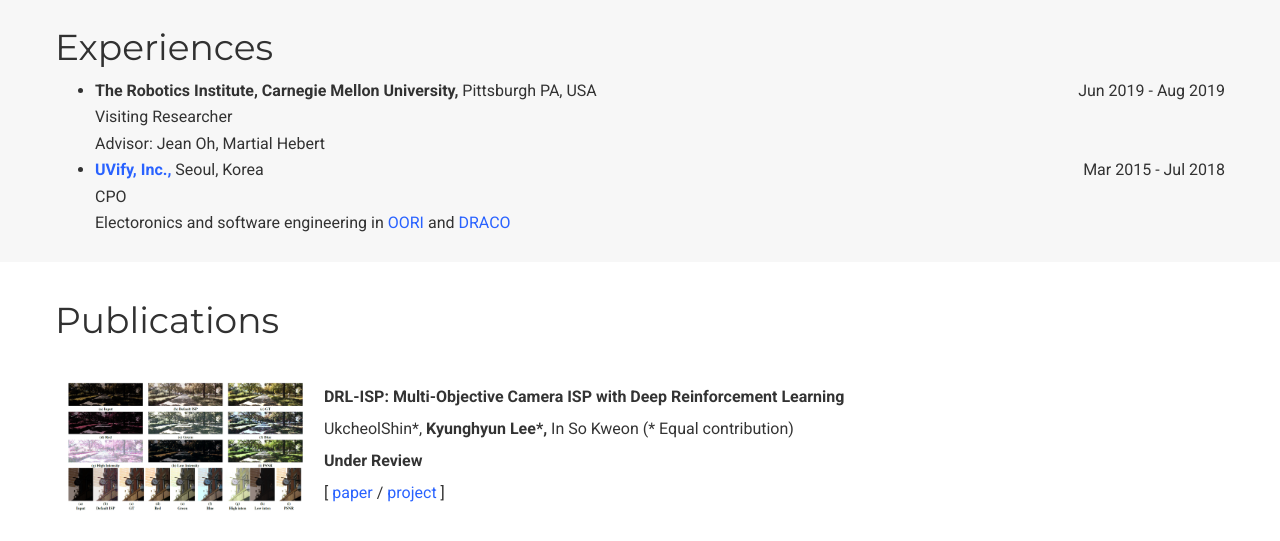
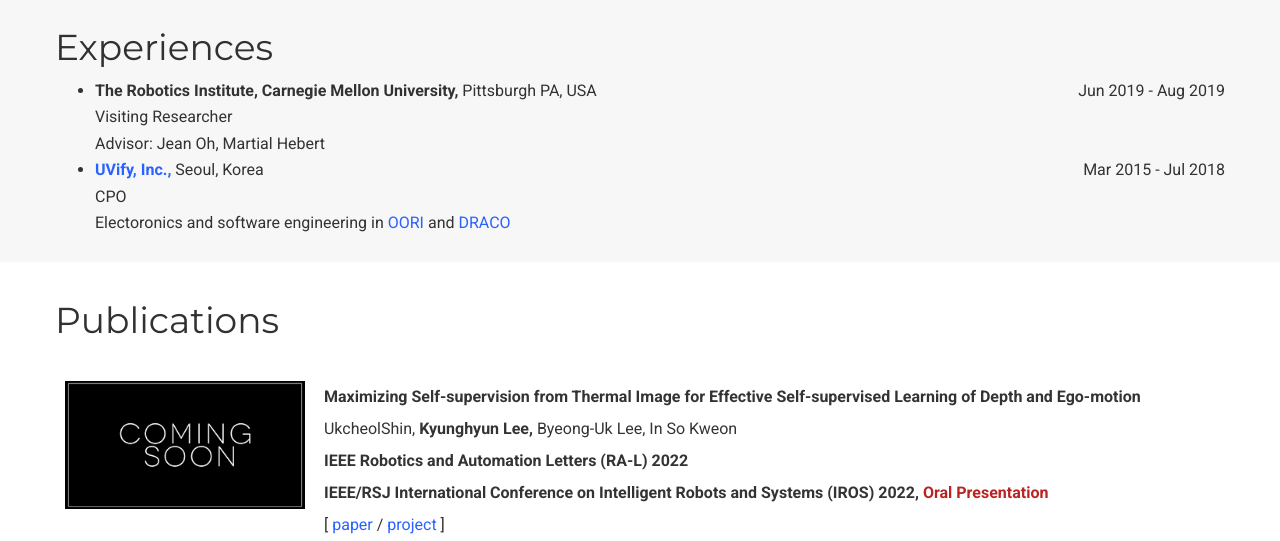
Before and after one commit to KyunghyunLee/KyunghyunLee.github.io, a Flask app: page / in a window 1280 px wide. Shown: the part 609-1150 px from the top of the page. Run offline with Flask 2, Linux system fonts and the light colour scheme; some libraries are stand-ins or nearby versions.

Commit message:
add paper, reviewer

```diff
--- a/templates/_index.html
+++ b/templates/_index.html
@@ -221,6 +221,38 @@
             <ul class="ul-papers">
               <li>
                 <div class="img">
+                  <img alt="" class="img-responsive" src="static/papers/images/blank.png" />
+                </div>
+                <div class="description">
+                  <p class="title">Maximizing Self-supervision from Thermal Image for Effective Self-supervised Learning of Depth and Ego-motion</p>
+                  <p class="authors">
+                    UkcheolShin,
+                    <b>Kyunghyun Lee,</b>
+                    Byeong-Uk Lee,
+                    In So Kweon
+                  </p>
+                  <p class="venue">
+                    IEEE Robotics and Automation Letters (RA-L)
+                    2022
+                    <span style="font-weight:normal"></span>
+                  </p>
+                  <p class="venue">
+                    IEEE/RSJ International Conference on Intelligent Robots and Systems (IROS)
+                    2022,
+                    <span style="font-weight:bolder;color:#BB2222">Oral Presentation</span>
+                    <span style="font-weight:normal"></span>
+                  </p>
+                  <p class="resources">
+                    [
+                    <a href="https://arxiv.org/abs/2201.04387">paper</a>
+                     /
+                    <a href="#">project</a>
+                    ]
+                  </p>
+                </div>
+              </li>
+              <li>
+                <div class="img">
                   <img alt="" class="img-responsive" src="static/papers/images/iccv2021drlisp.png" />
                 </div>
                 <div class="description">
@@ -232,7 +264,9 @@
                      (* Equal contribution)
                   </p>
                   <p class="venue">
-                    Under Review
+                    IEEE/RSJ International Conference on Intelligent Robots and Systems (IROS)
+                    2022,
+                    <span style="font-weight:bolder;color:#BB2222">Oral Presentation</span>
                     <span style="font-weight:normal"></span>
                   </p>
                   <p class="resources">
@@ -258,8 +292,13 @@
                   </p>
                   <p class="venue">
                     IEEE Robotics and Automation Letters
+                    2022
+                    <span style="font-weight:normal"></span>
+                  </p>
+                  <p class="venue">
                     IEEE International Conference on Robotics and Automation (ICRA)
-                    2022
+                    2022,
+                    <span style="font-weight:bolder;color:#BB2222">Oral Presentation</span>
                     <span style="font-weight:normal"></span>
                   </p>
                   <p class="resources">
@@ -387,10 +426,11 @@
           <div class="col-lg-12">
             <h1>Academic Activities</h1>
             <h2 id="reviewer">Reviewer</h2>
-            <ul>
-              <li>NeurIPS 2021</li>
+            <ul>NeurIPS 2021
+              <li>NeurIPS 2021, 2022</li>
               <li>ICLR 2022</li>
               <li>ICML 2022</li>
+              <li>IROS 2022</li>
             </ul>
           </div>
         </div>
```
Also changed, not shown: build_index.py (+27 -24 lines), index.html (+44 -4 lines), papers.json (+35 -1 lines).
